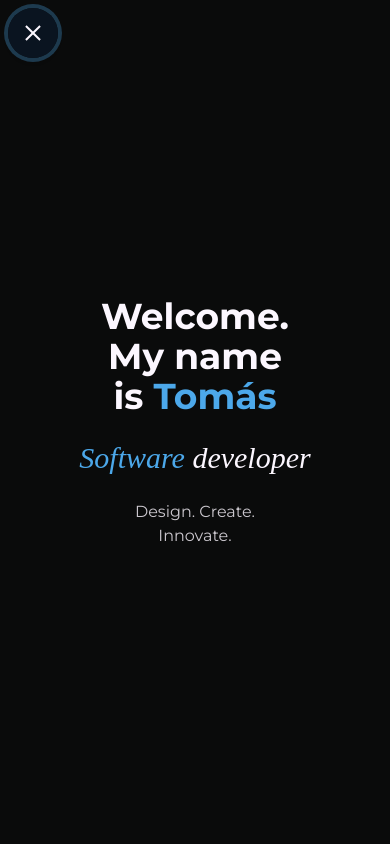
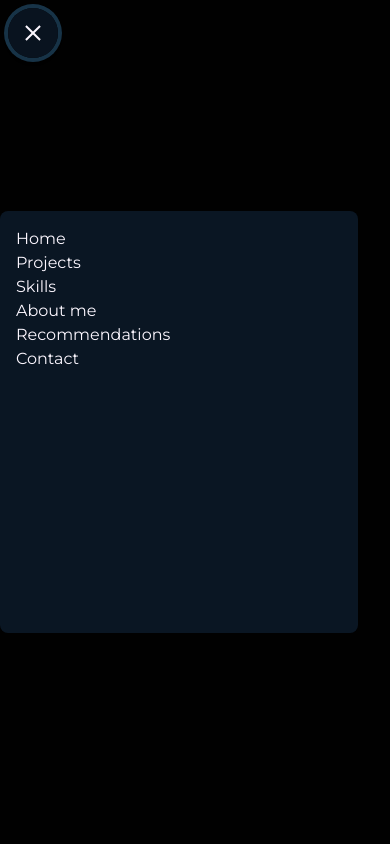
Before and after one commit to tomasesquivelgc/Portfolio, a React (Vite) app: page / in a window 390 px wide. Both pictures are taken after a click on the button "mobile menu". Shown: the top 844 px of the page. Built offline with nearby package versions, Linux system fonts and the light colour scheme; a web font is replaced by a local one.

Commit message:
add backdrop and list to mobilemenu

```diff
--- a/src/components/Backdrop/index.jsx
+++ b/src/components/Backdrop/index.jsx
@@ -1,9 +1,9 @@
 import PropTypes from 'prop-types';
 import { motion } from 'framer-motion';
 
-const Backdrop = ({ children, onClick }) => (
+const Backdrop = ({ children, onClick, justify }) => (
   <motion.div
-    className="fixed top-0 left-0 h-full w-full bg-modal flex items-center justify-center z-40"
+    className={`fixed top-0 left-0 h-full w-full bg-modal flex items-center ${justify} z-40`}
     onClick={onClick}
     initial={{ opacity: 0 }}
     animate={{ opacity: 1 }}
@@ -18,4 +18,4 @@ Backdrop.propTypes = {
   onClick: PropTypes.func.isRequired,
 };
 
-export default Backdrop;
+export { Backdrop };
--- a/src/components/Modal/index.jsx
+++ b/src/components/Modal/index.jsx
@@ -1,7 +1,7 @@
 import { useEffect } from 'react';
 import PropTypes from 'prop-types';
 import { motion } from 'framer-motion';
-import Backdrop from '../Backdrop';
+import { Backdrop } from '../Backdrop';
 
 const Modal = ({ handleClose, text }) => {
   useEffect(() => {
@@ -11,7 +11,7 @@ const Modal = ({ handleClose, text }) => {
     };
   }, []);
   return (
-    <Backdrop onClick={handleClose}>
+    <Backdrop onClick={handleClose} justify={"justify-center"}>
       <motion.div
         onClick={(e) => e.stopPropagation()}
         className="bg-richBlack opacity-100 p-4 rounded-lg fixed lg:max-w-1/2 w-11/12 h-1/2 m-auto flex flex-col align-center z-50"
--- a/src/components/Navigation/Hamburger.jsx
+++ b/src/components/Navigation/MobileMenu.jsx
@@ -1,9 +1,22 @@
+import { useState } from 'react';
 import { motion } from 'framer-motion';
+import MobileMenuContent from './MobileMenuContent';
 
-const Hamburger = ({ navBgColor }) => {
+const MobileMenu = ({ navBgColor }) => {
+  const [isOpen, setIsOpen] = useState(false);
+  const handleClick = () => {
+    setIsOpen(!isOpen);
+  };
+
+  const handleBackdropClose =(e) => {
+    if (e.target === e.currentTarget) {
+      setIsOpen(false);
+    }
+  };
+
   return (
     <div className="fixed z-30 md:hidden p-2">
-        <button aria-label='mobile menu' className="relative group">
+        <button onClick={handleClick} aria-label='mobile menu' className="relative group z-50">
           <motion.div
           initial={{ backgroundColor: 'rgba(0, 0, 0, 0)' }}
           animate={{ backgroundColor: navBgColor }}
@@ -21,8 +34,9 @@ const Hamburger = ({ navBgColor }) => {
             </div>
           </motion.div>
         </button>
-      </div>
+        {isOpen && <MobileMenuContent handleClose={handleBackdropClose} />}
+    </div>
   );
 }
 
-export default Hamburger;
+export default MobileMenu;
--- /dev/null
+++ b/src/components/Navigation/MobileMenuContent.jsx
@@ -0,0 +1,27 @@
+import { Backdrop } from "../Backdrop";
+import { motion } from "framer-motion";
+
+const MobileMenuContent = ({handleClose}) => {
+  return (
+    <Backdrop onClick={handleClose} justify={"justify-start"}>
+        <motion.div
+          onClick={(e) => e.stopPropagation()}
+          className="bg-richBlack  opacity-100 p-4 rounded-lg fixed lg:max-w-1/2 w-11/12 h-1/2 m-auto flex flex-col align-center z-50"
+          initial="hidden"
+          animate="visible"
+          exit="exit"
+        >
+          <ul>
+            <li>Home</li>
+            <li>Projects</li>
+            <li>Skills</li>
+            <li>About me</li>
+            <li>Recommendations</li>
+            <li>Contact</li>
+          </ul>
+        </motion.div>
+      </Backdrop>
+  )
+}
+
+export default MobileMenuContent;
--- a/src/components/Navigation/Navbar.jsx
+++ b/src/components/Navigation/Navbar.jsx
@@ -1,6 +1,6 @@
 import React, { useEffect, useState } from 'react';
 import { motion } from 'framer-motion';
-import Hamburger from './Hamburger';
+import MobileMenu from './MobileMenu';
 import DesktopMenu from './DesktopMenu';
 
 const Navbar = () => {
@@ -38,7 +38,7 @@ const Navbar = () => {
   return (
     <>
       <DesktopMenu navBgColor={navBgColor} />
-      <Hamburger navBgColor={navBgColor} />
+      <MobileMenu navBgColor={navBgColor} />
     </>
 
 
```
